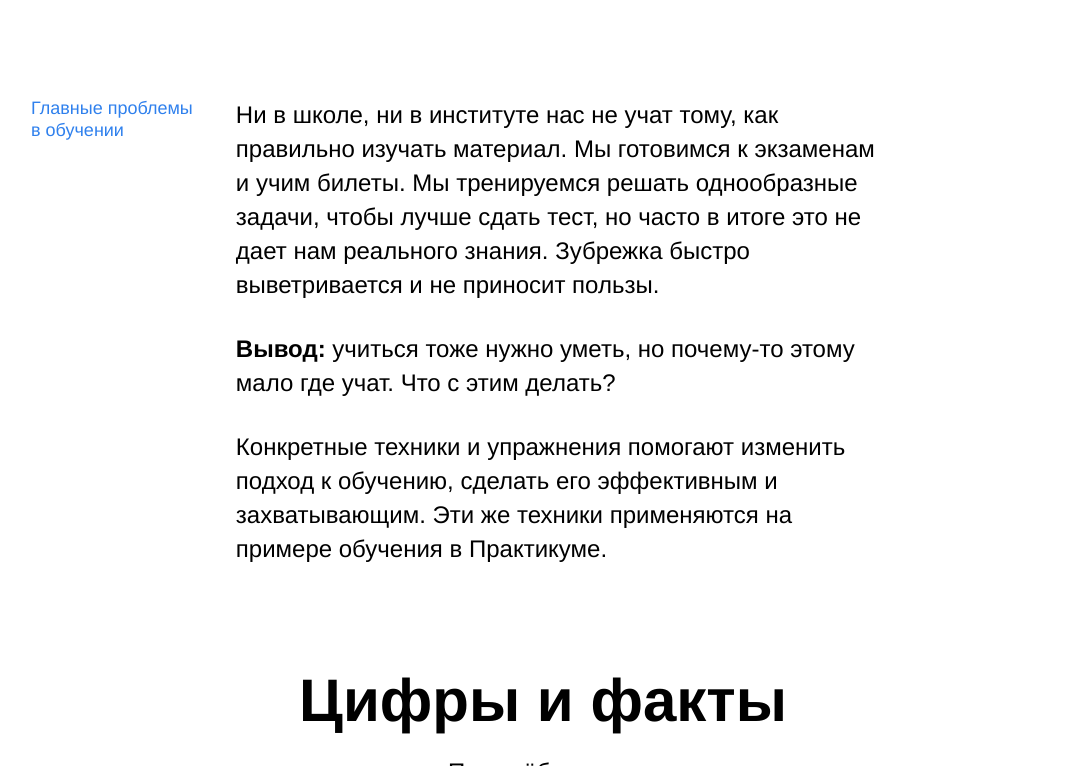
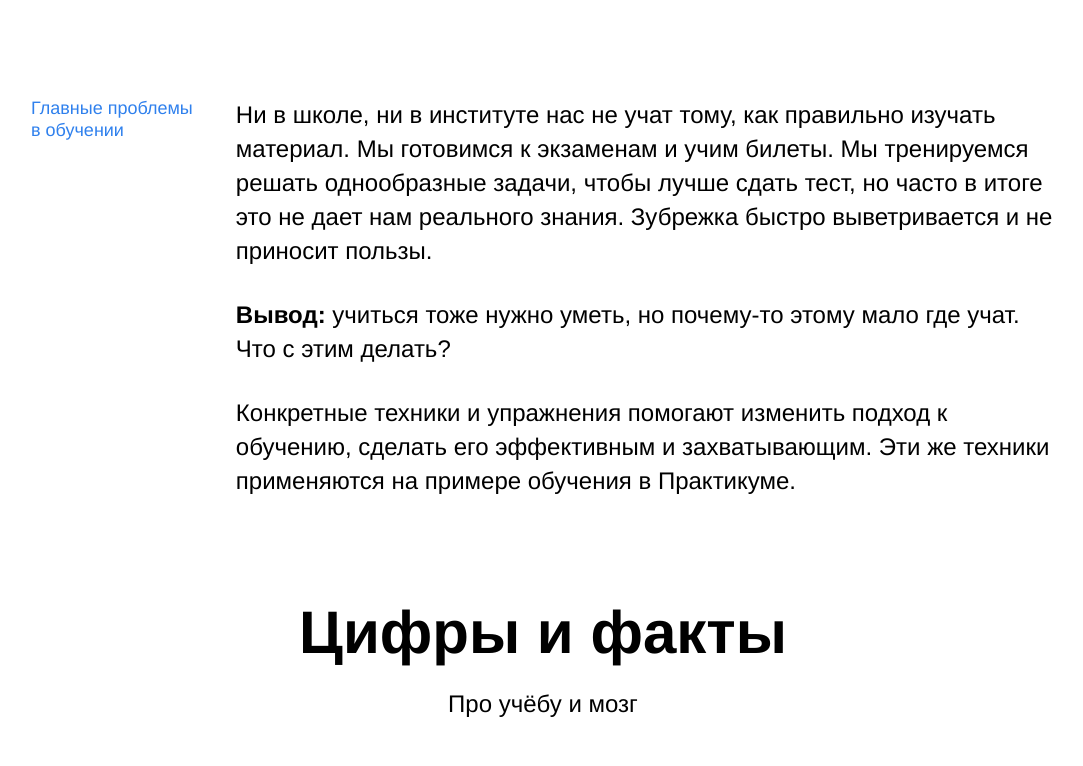
Before and after one commit to badabumb/sprint-1__startkit, a plain HTML site: page index.html in a window 1280 px wide. Shown: the part 758-1524 px from the top of the page, without its empty margins (97-1180 px from the left). Drawn offline with Linux system fonts and the light colour scheme.

Commit message:
Последние правки

```diff
--- a/index.html
+++ b/index.html
@@ -24,18 +24,18 @@
       <!-- Секция, блок description -->
       <section class="description">
         <div class="two-columns">
-          <h2 class="two-columns two-columns__brief">Главные проблемы в обучении</h2>
-          <div class="two-columns two-columns__main-text">
-            <p class="two-columns two-columns__paragraph">Ни в школе,
+          <h2 class="two-columns__brief">Главные проблемы в обучении</h2>
+          <div class="two-columns__main-text">
+            <p class="two-columns__paragraph">Ни в школе,
               ни в институте нас не учат тому, как правильно изучать материал.
               Мы готовимся к экзаменам и учим билеты. Мы тренируемся решать
               однообразные задачи, чтобы лучше сдать тест, но часто в итоге это не
               дает нам реального знания. Зубрежка быстро выветривается и не
               приносит пользы.</p>
-            <p class="two-columns two-columns__paragraph"><span class="two-columns
+            <p class="two-columns__paragraph"><span class="
               two-columns__span-accent">Вывод:</span> учиться тоже нужно
               уметь, но почему-то этому мало где учат. Что с этим делать?</p>
-            <p class="two-columns two-columns__paragraph">Конкретные техники
+            <p class="two-columns__paragraph">Конкретные техники
               и упражнения помогают изменить подход к обучению, сделать его
               эффективным и захватывающим. Эти же техники применяются на примере
               обучения в Практикуме.</p>
--- a/styles/style.css
+++ b/styles/style.css
@@ -137,6 +137,7 @@ section {
   flex-direction: row;
   justify-content: space-between;
   width: 80%;
+  align-items: stretch;
 }
 
 .two-columns__brief { /* левая колонка */
@@ -153,7 +154,7 @@ section {
   padding: 0;
   display: flex;
   flex-direction: column;
-  justify-content: end;
+  align-items: end;
   width: 80%;
   min-width: 784px;
   line-height: 34px;
```
